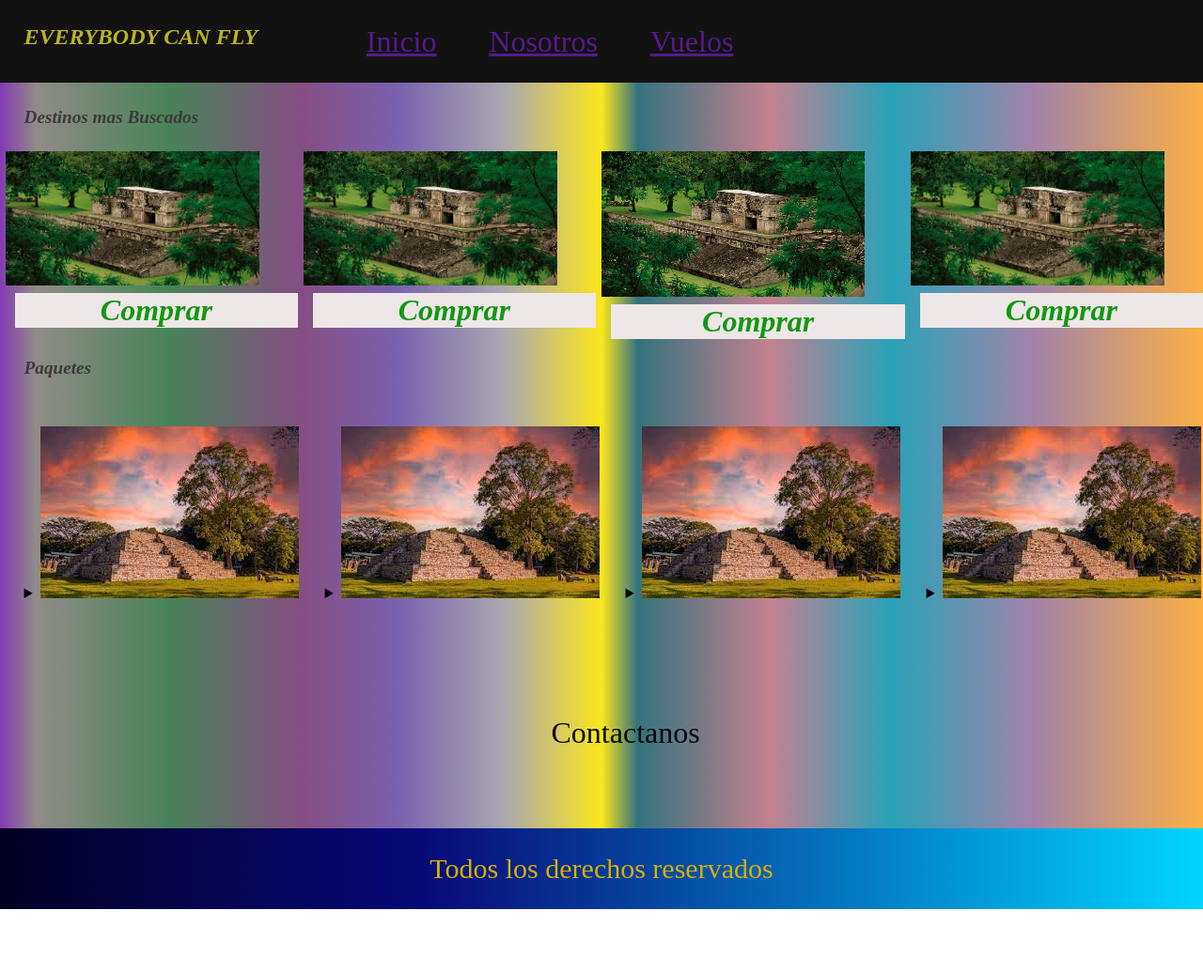
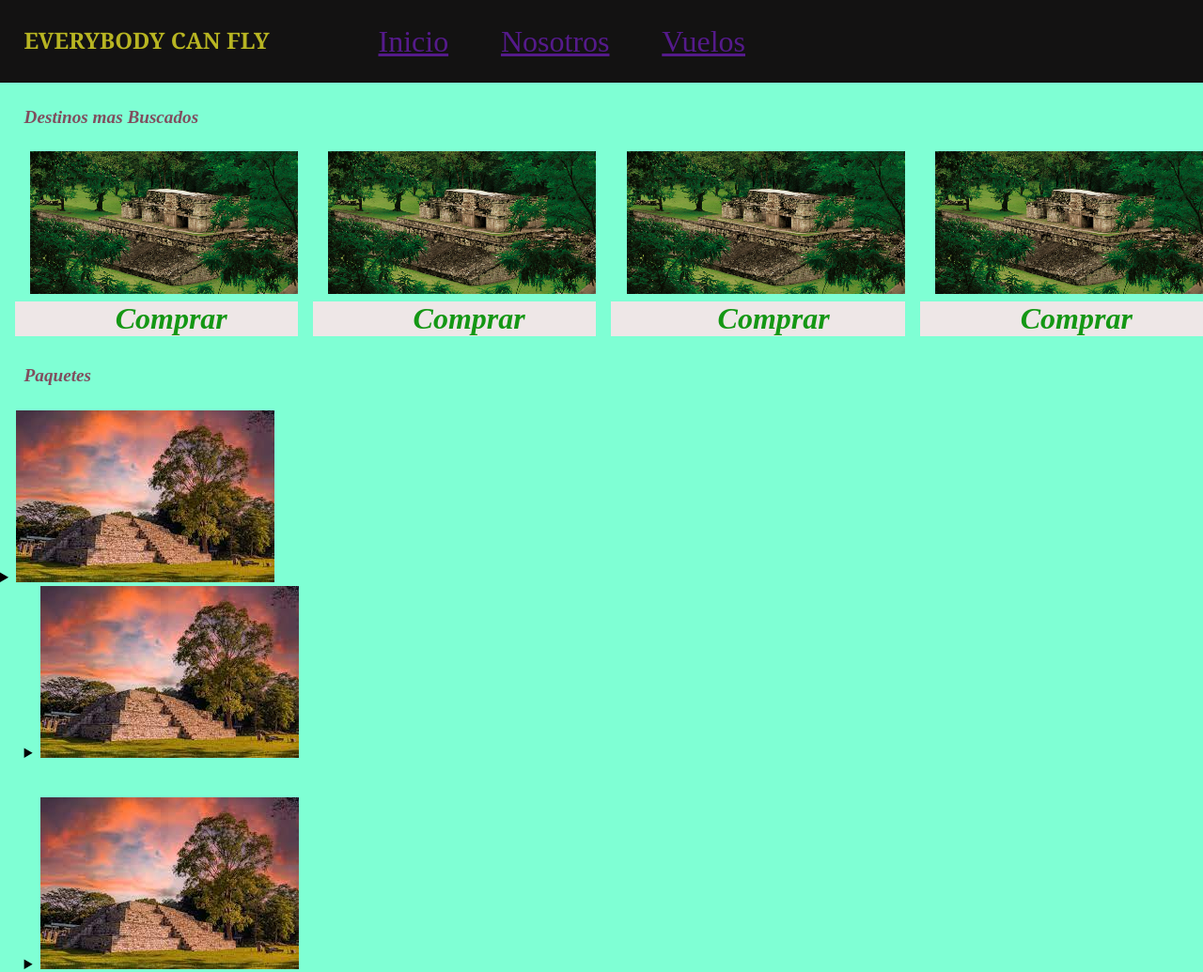
Before and after one commit to ondinagarcia/Everybody-can-fly, a plain HTML site: page index.html in a window 1280 px wide. Shown: the top 1035 px of the page at 94% size. Before the commit the page ends 968 px from the top, so only its background shows below. Drawn offline with Linux system fonts and the light colour scheme.

Commit message:
arreglos

```diff
--- a/assets/sass/style.scss
+++ b/assets/sass/style.scss
@@ -9,7 +9,7 @@
    background-color: rgb(19, 18, 18);
 
    h1{
-    font-style: italic;
+    font-family: Georgia, 'Times New Roman', Times, serif;
     font-size: x-large;
     color: rgb(184, 181, 34);
    }
@@ -36,12 +36,12 @@ li{
 }
 
 .main{
-    background: rgb(131,58,180);
-    background: linear-gradient(90deg, rgba(131,58,180,1) 0%, rgba(145,139,135,1) 3%, rgba(72,131,89,1) 14%, rgba(133,78,130,1) 25%, rgba(122,97,175,1) 33%, rgba(170,169,175,1) 42%, rgba(253,230,29,1) 50%, rgba(51,115,124,1) 53%, rgba(196,129,145,1) 64%, rgba(40,162,184,1) 74%, rgba(162,131,168,1) 86%, rgba(252,176,69,1) 100%);
+    background-color: rgb(9, 92, 60);
+    background-color: aquamarine;
 
     h3{
         margin-left: 2%;
-        color: rgb(61, 58, 59);
+        color: rgb(128, 78, 94);
         font-size: larger;
         font-style: italic;
         margin-bottom: 2%;
@@ -57,9 +57,9 @@ li{
 
 
         img{
-            width: 85%;
-            height: 80%;
-            padding-left: 2%;
+            width: 90%;
+            height: 75%;
+            padding-left: 10%;
 
 
         }
@@ -69,6 +69,7 @@ li{
             margin-left: 5%;
             color: rgb(20, 151, 20);
             text-align: center;
+            padding-left: 10%;
         }
 
         &__div{
@@ -80,7 +81,7 @@ li{
 }
 
 
-.paquetes{
+.viajes{
     padding-top: 2%;
     display: flex;
 
@@ -98,7 +99,7 @@ li{
             h4{
                 background-color: rgb(12, 12, 12);
                 width: 80%;
-                padding: 4%;
+                padding-left: 5;
                 text-align: center;
                 color: rgb(83, 5, 70);
             }
--- a/index.html
+++ b/index.html
@@ -60,7 +60,7 @@
                 <h4 id="paquetes__div__subtitle">Comprar</h4>
                 </details>
             </div>
-            <div class="paquetes__div">
+            <div class="viajes__div">
                 <details>
                 <summary>
                 <img src="./Assets/img/turistico.jpg">
@@ -72,11 +72,11 @@
             <p>Alimentacion buffet (incluye solo desayuno tipico del lugar)</p>
             <p>Bebidas (limitadas, tipicas del lugar)</p>
             <p>piscina</p>
-            <h3 class="paquetes__div__p">$390</h3>
+            <h3 class="viajes__div__p">$390</h3>
             <p>Duracion de 3 dias Hotel Playa tu mejor opcion en viajes turisticos</p>
-                <h4 id="paquetes__div__subtitle">Comprar</h4>
+                <h4 id="viajes__div__subtitle">Comprar</h4>
                 </details>
-            </div>                   <div class="paquetes__div">
+            </div>                   <div class="viajes__div">
                 <details>
                     <summary>
                 <img src="./Assets/img/turistico.jpg">
```
Also changed, not shown: assets/css/style.css, 1 other file.
